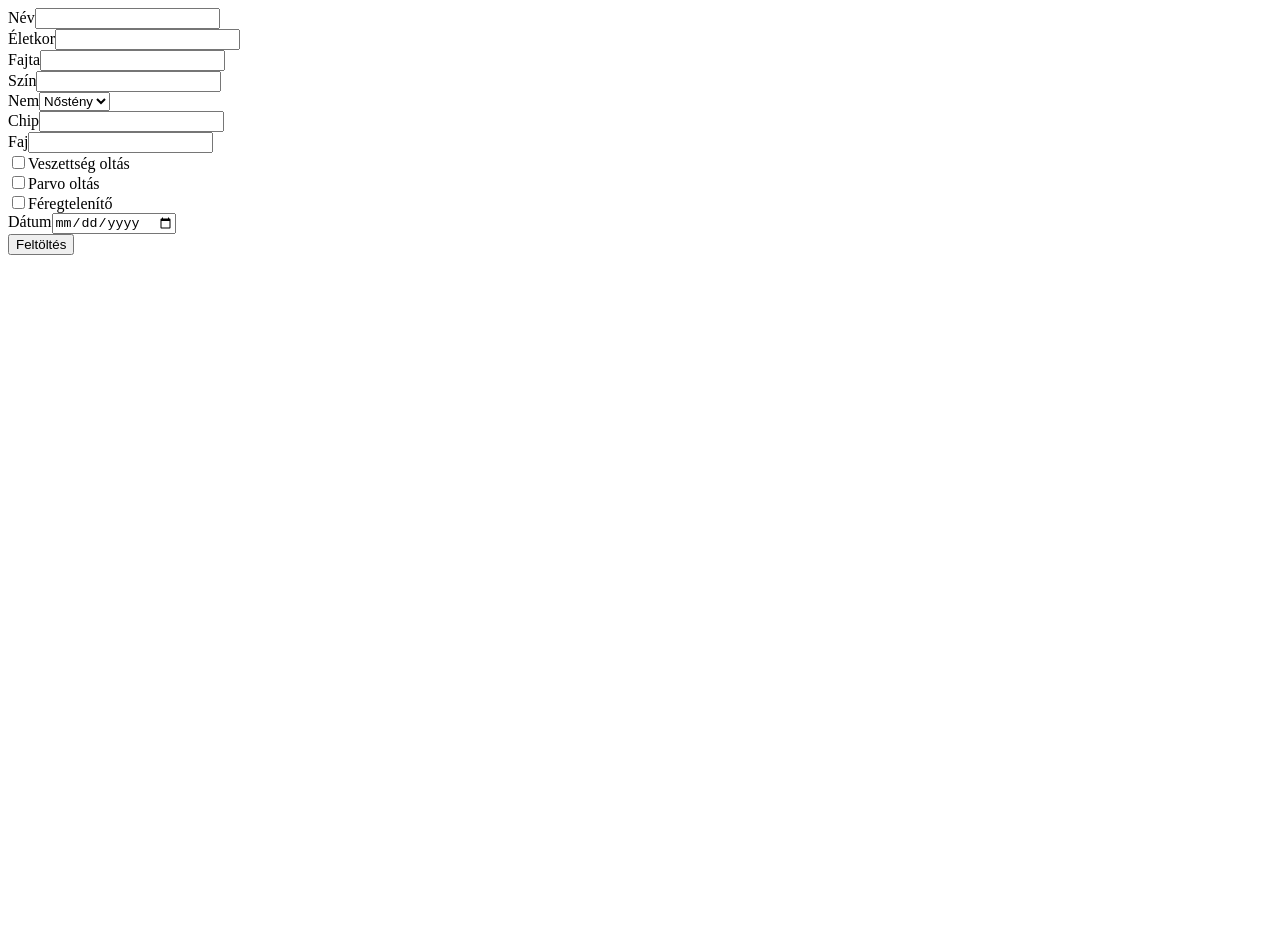
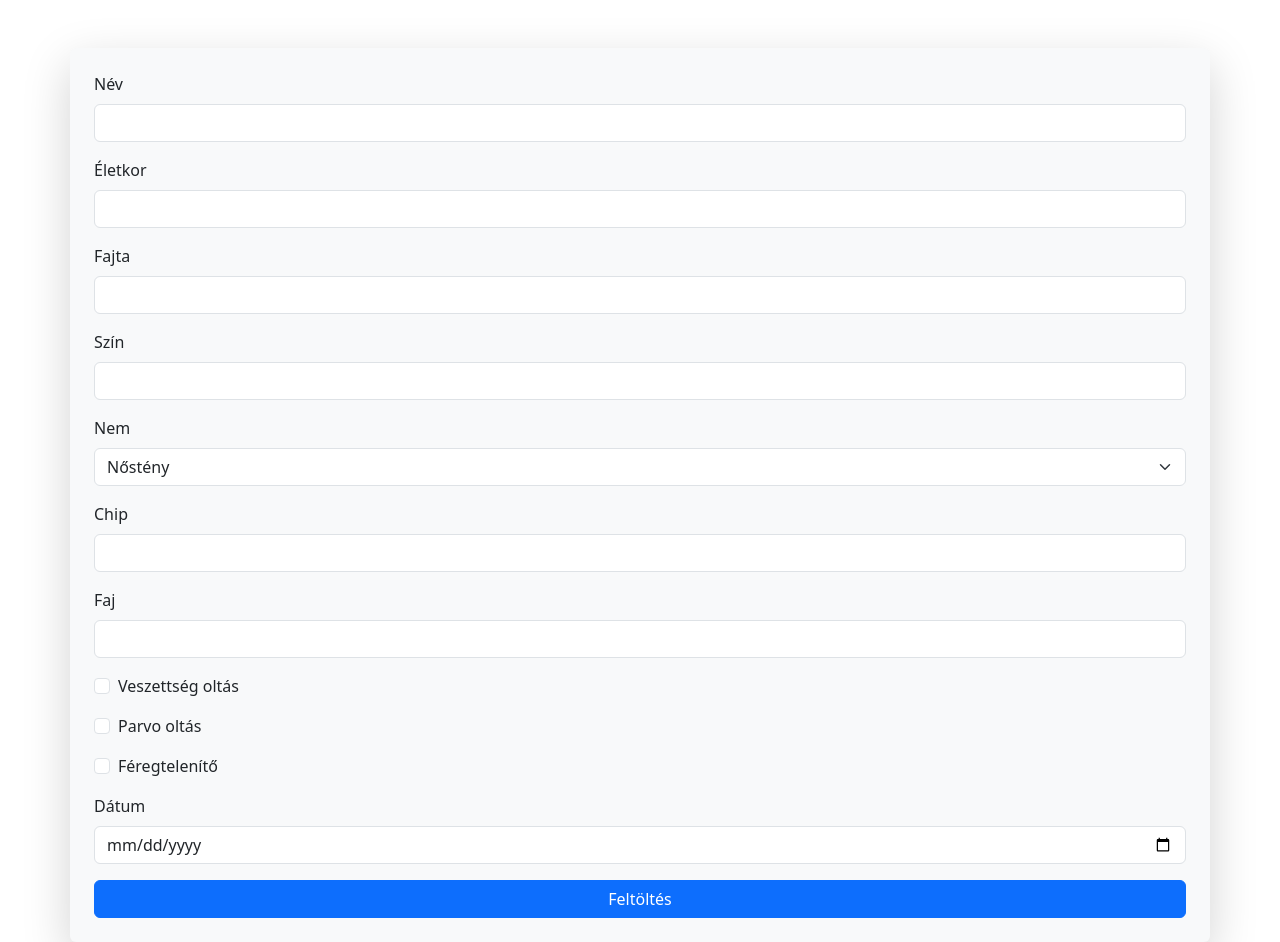
Before and after one commit to bandiiskola/MenhelyProjekt, an Angular app in the folder Menhely/: page /feltoltes in a window 1280 px wide. Before the commit the page ends 800 px from the top, so only its background shows below. Built offline with nearby package versions, Linux system fonts and the light colour scheme.

Commit message:
alpha kinézet

```diff
--- a/Menhely/src/app/app.component.html
+++ b/Menhely/src/app/app.component.html
@@ -1 +1,12 @@
-<router-outlet></router-outlet>
+<!DOCTYPE html>
+<html lang="hu">
+<head>
+    <meta charset="UTF-8">
+    <meta name="viewport" content="width=device-width, initial-scale=1.0">
+    <title>Document</title>
+    <link href="https://cdn.jsdelivr.net/npm/bootstrap@5.3.3/dist/css/bootstrap.min.css" rel="stylesheet" integrity="sha384-QWTKZyjpPEjISv5WaRU9OFeRpok6YctnYmDr5pNlyT2bRjXh0JMhjY6hW+ALEwIH" crossorigin="anonymous">
+</head>
+<body>
+    <router-outlet></router-outlet>
+</body>
+</html>
```
